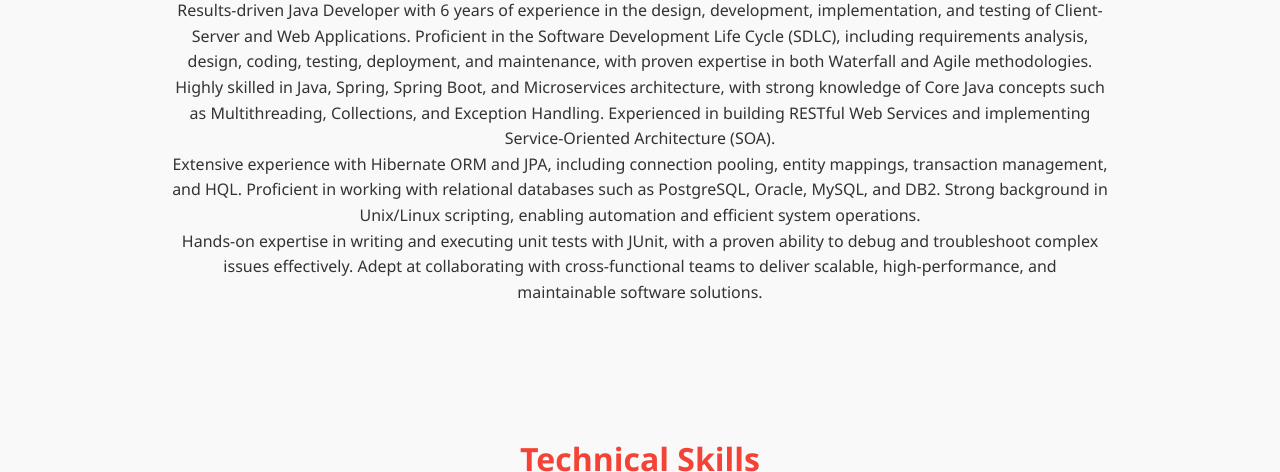
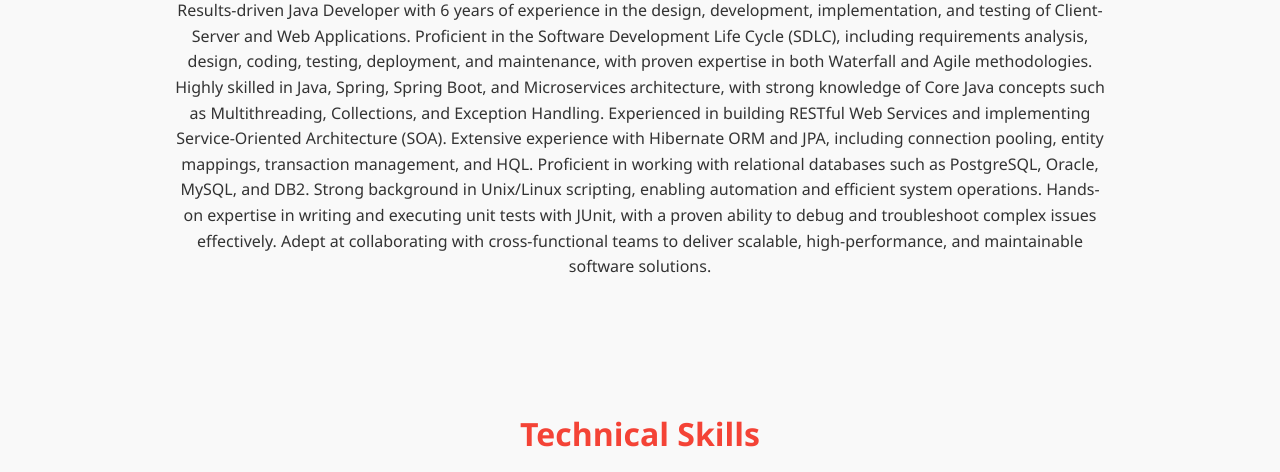
Before and after one commit to AsifShaik1121/AsifShaik1121.github.io, a plain HTML site: page index.html in a window 1280 px wide. Shown: the part 537-1009 px from the top of the page. Drawn offline with Linux system fonts and the light colour scheme; no server answers.

Commit message:
Initial portfolio site 16

```diff
--- a/index.html
+++ b/index.html
@@ -42,14 +42,8 @@
     <h2>About Me</h2>
     <p style="text-align: center;">
         Results-driven Java Developer with 6 years of experience in the design, development, implementation, and testing of Client-Server and Web Applications. Proficient in the Software Development Life Cycle (SDLC), including requirements analysis, design, coding, testing, deployment, and maintenance, with proven expertise in both Waterfall and Agile methodologies.
-    </p>
-    <p style="text-align: center;">
         Highly skilled in Java, Spring, Spring Boot, and Microservices architecture, with strong knowledge of Core Java concepts such as Multithreading, Collections, and Exception Handling. Experienced in building RESTful Web Services and implementing Service-Oriented Architecture (SOA).
-    </p>
-    <p style="text-align: center;">
         Extensive experience with Hibernate ORM and JPA, including connection pooling, entity mappings, transaction management, and HQL. Proficient in working with relational databases such as PostgreSQL, Oracle, MySQL, and DB2. Strong background in Unix/Linux scripting, enabling automation and efficient system operations.
-    </p>
-    <p style="text-align: center;">
         Hands-on expertise in writing and executing unit tests with JUnit, with a proven ability to debug and troubleshoot complex issues effectively. Adept at collaborating with cross-functional teams to deliver scalable, high-performance, and maintainable software solutions.
     </p>
   </section>
```
